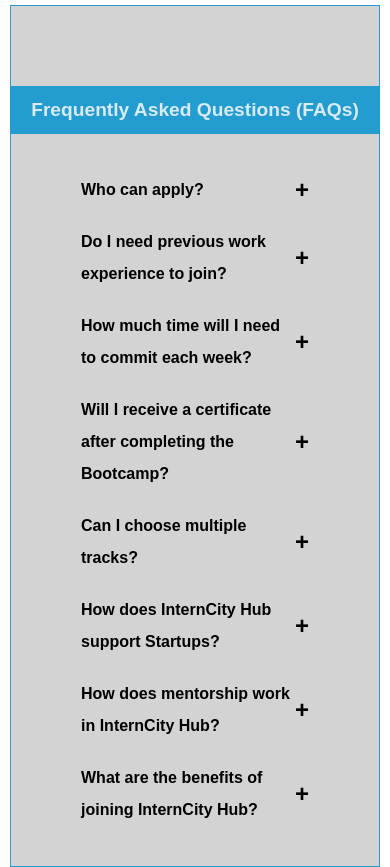
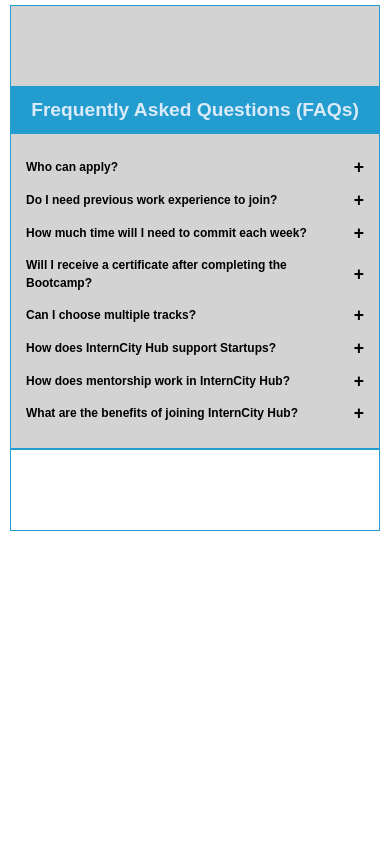
Before and after one commit to Akuchinyerenwa/demo-repo, a plain HTML site: page index.html in a window 390 px wide. Shown: the part 2840-3707 px from the top of the page. After the commit the page ends 3371 px from the top, so only its background shows below. Drawn offline with Linux system fonts and the light colour scheme.

Commit message:
Add  media query to FAQs section in the index.css file

```diff
--- a/index.css
+++ b/index.css
@@ -410,6 +410,19 @@ main {
   .about-info-container ul {
     padding-left: 10px;
   }
+
+  .faqs ul {
+    padding: 30px 30px 10px;
+  }
+
+  .faqs ul li {
+    font-size: 0.85rem;
+    line-height: 1.3rem;
+  }
+
+  .faqs ul li span {
+    font-size: 1.3rem;
+  }
 }
 
 /* Media of 520px Max Width */
@@ -588,4 +601,19 @@ main {
     width: 90%;
     border-radius: 10px;
   }
+
+  .faqs ul {
+    padding: 25px 15px 10px;
+  }
+
+  .faqs ul li {
+    font-size: 0.75rem;
+    line-height: 1.1rem;
+    margin-bottom: 15px;
+    gap: 20px;
+  }
+
+  .faqs ul li span {
+    font-size: 1.1rem;
+  }
 }
```
